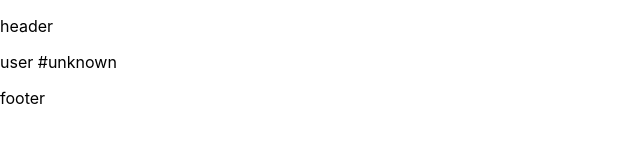
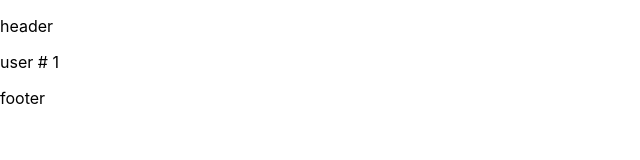
Before and after one commit to GhMamadreza84/next-pages-route, a Next.js app: page /users/1 in a window 1280 px wide. Shown: the top 160 px of the page, without its empty margins (0-640 px from the left). Built offline with nearby package versions, Linux system fonts and the light colour scheme.

Commit message:
i now underestand useRouter hook and use it in users

```diff
--- a/pages/users/[userId].js
+++ b/pages/users/[userId].js
@@ -1,5 +1,8 @@
+import { useRouter } from "next/router";
 const User = () => {
-  return <p>user #unknown</p>;
+  const router = useRouter();
+  console.log(router);
+  return <p>user # {router.query.userId}</p>;
 };
 
 export default User;
--- a/pages/users/index.js
+++ b/pages/users/index.js
@@ -1,4 +1,4 @@
-const index = () => {
+ const index = () => {
   return <p>users</p>;
 };
 
```
